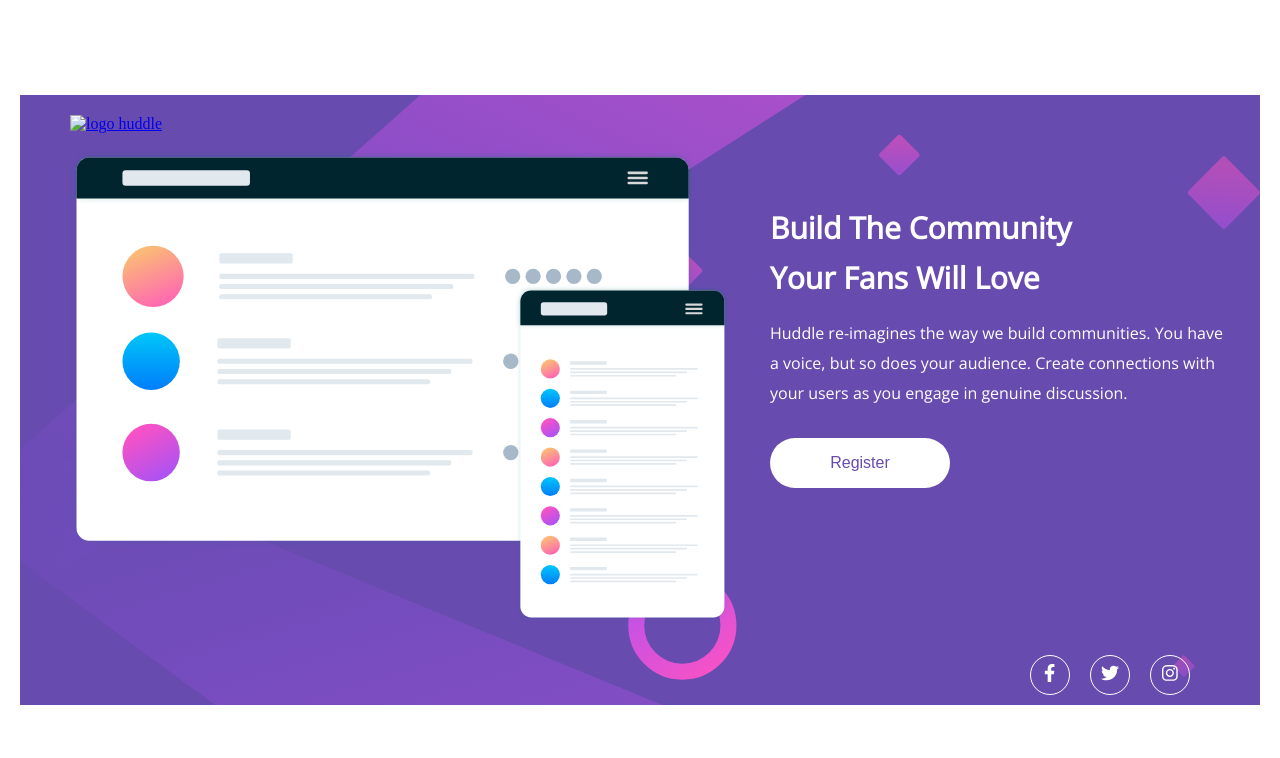
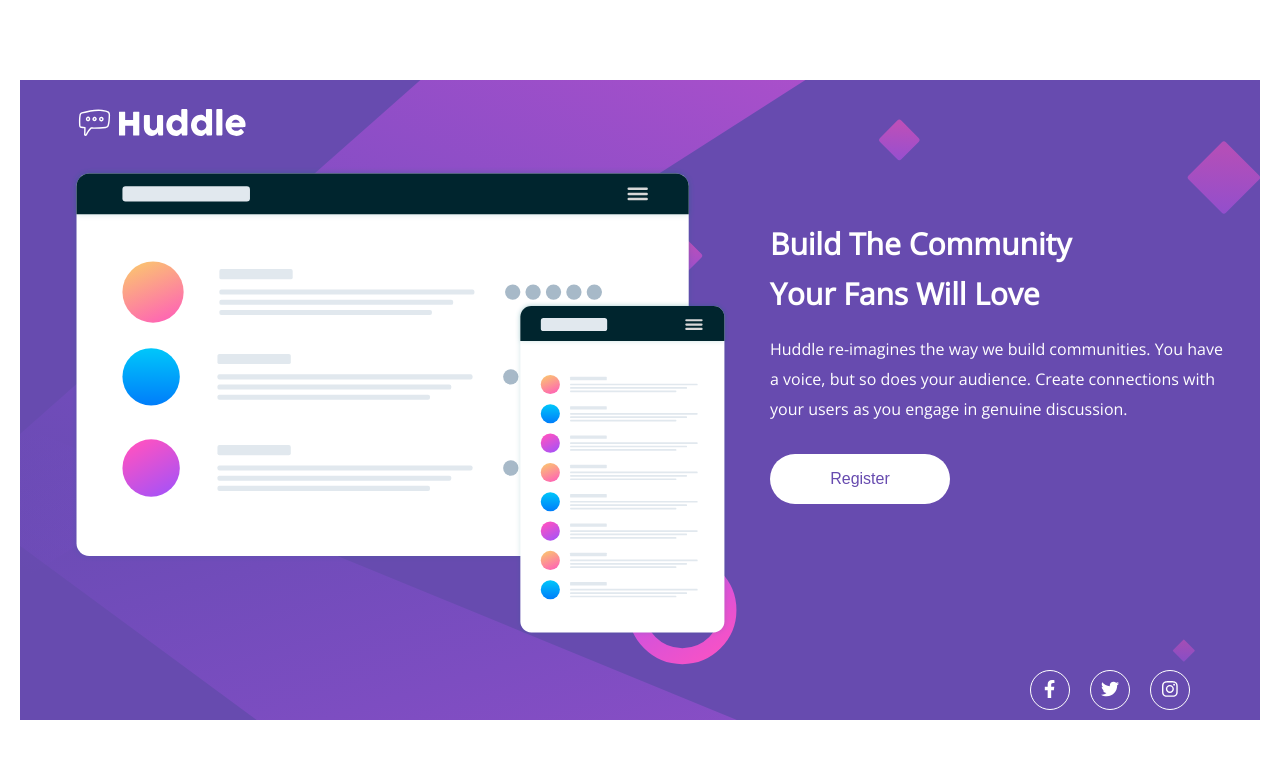
Before and after one commit to walclenia/huddle, a plain HTML site: page index.html in a window 1280 px wide. Drawn offline with nearby package versions, Linux system fonts and the light colour scheme; the site is published under a folder, as on GitHub Pages, so addresses that start at the root find nothing.

Commit message:
'change logo'

```diff
--- a/index.html
+++ b/index.html
@@ -27,7 +27,7 @@
         <div class="container">
             <header class="header">
                 <a href="#">
-                    <img class="logo" src="/src/image/logo.svg" width="" height="" alt="logo huddle">
+                    <img class="logo" src="./src/image/logo.svg" width="" height="" alt="logo huddle">
                 </a>
             </header>
 
--- a/src/css/style.css
+++ b/src/css/style.css
@@ -1,5 +1,5 @@
 body{
-    background-color: #ffffff;
+    /* background-color: #ffffff; */
     font-weight: 400;
     max-width: 1440px;
     height: auto;
```
